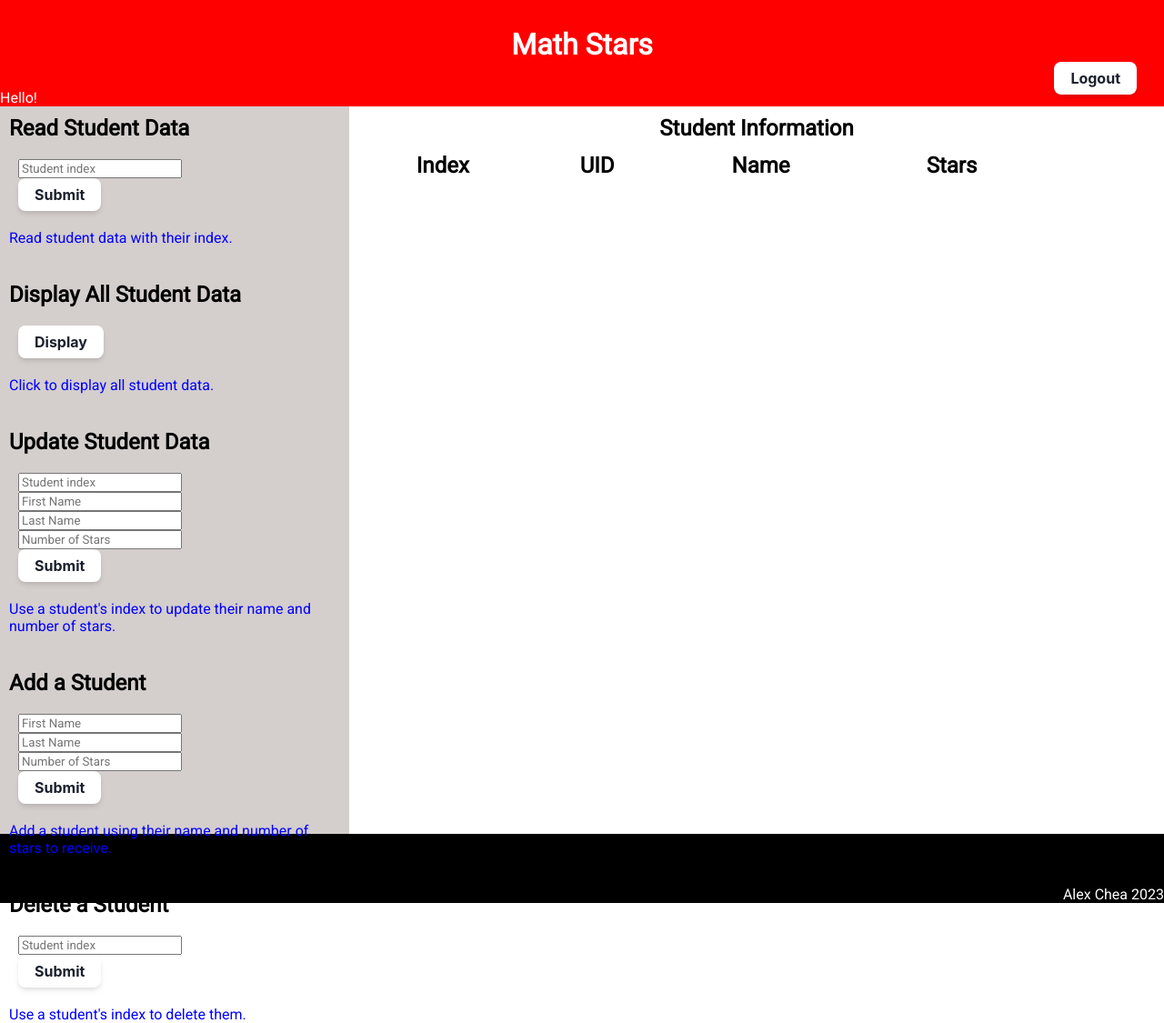
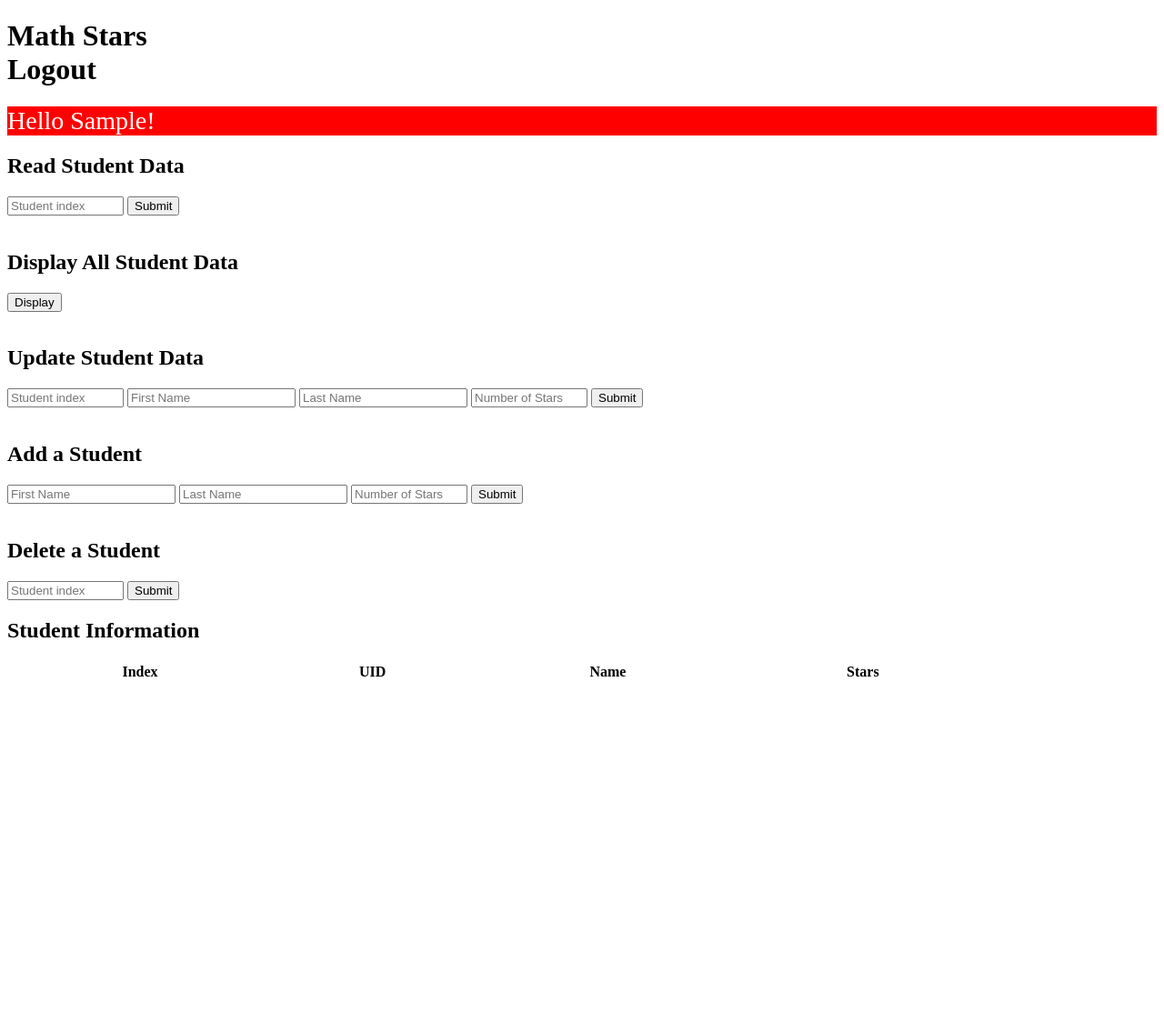
Before and after one commit to cheaseeds/math-stars, a PHP site: page / in a window 1280 px wide. Shown: the whole page at 91% size. After the commit the page ends 744 px from the top, so only its background shows below. Run offline with PHP 8.4, Linux system fonts and the light colour scheme; the visitor is signed in with stand-in values (Sample User, id 1); tables that the repository leaves empty or names only in its code hold one stand-in row (values such as "Sample post"); lists and menus that the app fills with data are empty; some libraries are stand-ins or nearby versions.

Commit message:
Removed style section and made table filterable

```diff
--- a/index.php
+++ b/index.php
@@ -1,6 +1,8 @@
 <?php
 
+if (session_status() == PHP_SESSION_NONE) {
     session_start();
+}
 if (!isset($_SESSION['user_id'])) {
     header('Location: login.php');
     exit();
@@ -10,11 +12,20 @@ $servername = "localhost";
 $username = "root";
 $password = "";
 $dbname = "math_stars";
+$userdbname = "math_stars_users";
 $conn = mysqli_connect($servername, $username, $password, $dbname);
+
+mysqli_select_db($conn, $userdbname);
+$user_id = $_SESSION['user_id'];
+$query = "SELECT user_first_name FROM users WHERE uid = '$user_id'";
+$result = mysqli_query($conn, $query);
+$row = mysqli_fetch_assoc($result);
+$user_first_name = $row['user_first_name'];
 
 if (!$conn) {
 	die("Failed to connect to MySQL: " . mysqli_connect_error());
 }
+
 
 
 ?>
@@ -22,135 +33,17 @@ if (!$conn) {
 <!DOCTYPE html>
 <html lang="en">
     <head>
+    <link rel="stylesheet" href="tablesorter-master/tablesorter-master/dist/css/theme.default.min.css">
+
+    <link rel="stylesheet" type="text/css" href="styles/index-style.css">
     <link rel="preconnect" href="https://fonts.googleapis.com">
     <link rel="preconnect" href="https://fonts.gstatic.com" crossorigin>
     <link href="https://fonts.googleapis.com/css2?family=Roboto&display=swap" rel="stylesheet">
         <title>Mathnasium Stars</title>
         <style>
-            * {
-                font-family: 'Roboto', sans-serif;
-            }
-            h1 {
-
-                text-align: center;
-                font-size: 2rem;
-                padding: 30px;
-                background-color: red;
-                color: white;
-                border: 0;
-                margin: 0;
-            }
-            h2 {
-                margin: 10px;
-            }
-            body {
-                margin: auto;
-            }
-            button {
-                cursor: pointer;
-            }
-            td {
-                text-align: center;
-            }
-            p {
-                color: blue;
-                margin: auto;
-            }
-            #desc {
-                margin: 10px;
-            }
-            #table-title {
-                text-align: center;
-            }
-            input {
-                width: 50%;
-            }
-            input:focus {
-                background-color: lightblue;
-            }
-            form {
-                margin: 20px;
-            }
-            .row:after {
-                content: "";
-                display: table;
-                clear: both;
-            }
             {
                 box-sizing: content-box;
             }
-            .column-buttons {
-                float: left;
-                width: 30%;
-                background-color:#d4cecd;
-                height: 100vh;
-            }
-            .column-table {
-                float: right;
-                width: 70%;
-                background-color: white;
-                height: 100vh;
-            }
-            th {
-                font-size: 1.5rem;
-            }
-            .button-47 {
-                align-items: center;
-                background: #FFFFFF;
-                border: 0 solid #E2E8F0;
-                box-shadow: 0 4px 6px -1px rgba(0, 0, 0, 0.1), 0 2px 4px -1px rgba(0, 0, 0, 0.06);
-                box-sizing: border-box;
-                color: #1A202C;
-                display: inline-flex;
-                font-family: Inter, sans-serif;
-                font-size: 1rem;
-                font-weight: 700;
-                height: 16px;
-                justify-content: center;
-                line-height: 24px;
-                overflow-wrap: break-word;
-                padding: 18px;
-                text-decoration: none;
-                width: auto;
-                border-radius: 8px;
-                cursor: pointer;
-                user-select: none;
-                -webkit-user-select: none;
-                touch-action: manipulation;
-            }
-            footer {
-                color: white;
-                text-align: right;
-                background-color: black;
-                height: auto;
-                width: auto;
-            }
-            a {
-                float: right;
-                align-items: center;
-                background: #FFFFFF;
-                border: 0 solid #E2E8F0;
-                box-shadow: 0 4px 6px -1px rgba(0, 0, 0, 0.1), 0 2px 4px -1px rgba(0, 0, 0, 0.06);
-                box-sizing: border-box;
-                color: #1A202C;
-                display: inline-flex;
-                font-family: Inter, sans-serif;
-                font-size: 1rem;
-                font-weight: 700;
-                height: 16px;
-                justify-content: center;
-                line-height: 24px;
-                overflow-wrap: break-word;
-                padding: 18px;
-                text-decoration: none;
-                width: auto;
-                border-radius: 8px;
-                cursor: pointer;
-                user-select: none;
-                -webkit-user-select: none;
-                touch-action: manipulation;
-        }
-
         </style>
 </head>
 
@@ -161,88 +54,85 @@ if (!$conn) {
                 <a onclick="location.href='logout.php'">Logout</a>
                 <div>
         </h1>
-
     </header>
-    <p style="color: white; background-color: red; border: 0; margin: 0" >
-        Hello!
+    <p style="color: white; background-color: red; border: 0; margin: 0; font-size: 1.75rem" >
+        Hello <?php echo $user_first_name;?>!
     </p>
 
-    <!--
-    Form for reading student data providing it with an input type of "number" and a button
-    -->
-
-
     <div class="row">
+        <div class="container">
             <div class="column-buttons">
+                <div class="form-container">
                     <h2>Read Student Data</h2>
                     <form method="post" action="call_routine.php">
                         <input type="hidden" name="routine" value="read_student">
                         <input type="number" name="s_idx" id="s_idx" min="0" max="99999999999" placeholder="Student index">
-                <br>
+
                         <button class="button-47" type="submit">Submit</button>
                     </form>
-            <p id="desc">Read student data with their index.</p>
+                </div>
+
                 <br>
 
+                <div class="form-container">
                     <h2>Display All Student Data</h2>
                     <form method="post" action="call_routine.php">
                         <input type="hidden" name="routine" value="read_all_student">
+
                         <button class="button-47" type="submit">Display</button>
                     </form>
-            <p id="desc">Click to display all student data.</p>
+                </div>
+
                 <br>
 
+                <div class="form-container">
                     <h2>Update Student Data</h2>
                     <form method="post" action="call_routine.php">
                         <input type="hidden" name="routine" value="update_student">
                         <input type="number" name="s_u_idx" id="s_u_idx" min="0" max="99999999999" placeholder="Student index">
-                <br>
+
                         <input type="text" name="s_u_first_name" id="s_u_first_name"maxlength="255"  placeholder="First Name">
-                <br>
+
                         <input type="text" name="s_u_last_name" id="s_u_last_name" maxlength="255" placeholder="Last Name">
-                <br>
+
                         <input type="number" name="s_u_star_num" id="s_u_star_num" min="0" max="99999999999" placeholder="Number of Stars">
-                <br>
+
                         <button class="button-47" type="submit">Submit</button>
                     </form>
-            <p id="desc">Use a student's index to update their name and number of stars.</p>
+                </div>
+
                 <br>
 
+                <div class="form-container">
                     <h2>Add a Student</h2>
                     <form method="post" action="call_routine.php">
                         <input type="hidden" name="routine" value="add_student">
                         <input type="text" name="s_c_first_name" id="s_c_first_name" maxlength="255" placeholder="First Name">
-                <br>
+
                         <input type="text" name="s_c_last_name" id="s_c_last_name" maxlength="255" placeholder="Last Name">
-                <br>
+
                         <input type="number" name="s_c_star_num" id="s_c_star_num" min="0" max="99999999999" placeholder="Number of Stars">
-                <br>
+
                         <button class="button-47" type="submit">Submit</button>
+
+                    </form>
+                </div>
+
                 <br>
 
-            </form>
-            <p id="desc">Add a student using their name and number of stars to receive.</p>
-            <br>
-
+                <div class="form-container">
                     <h2>Delete a Student</h2>
                     <form method="post" action="call_routine.php">
                         <input type="hidden" name="routine" value="delete_student">
                         <input type="number" name="s_d_idx" id="s_d_idx" min="0" max="99999999999" placeholder="Student index">
-                <br>
+
                         <button class="button-47" type="submit">Submit</button>
                     </form>
-            <p id="desc">Use a student's index to delete them.</p>
-
                 </div>
-
-        <div>
+            </div>
             <div class="column-table">
-
-
                 <h2 id="table-title">Student Information</h2>
-
-
-                <table style="width: 85%" id="my-table">
+                <table style="width: 85%" id="my-table" class="tablesorter">
                     <thead>
                         <tr>
                             <th>Index</th>
@@ -266,15 +156,14 @@ if (!$conn) {
                         ?>
                     </tbody>
                 </table>
-
             </div>
         </div>
     </div>
-
-    <footer>
-    <br><br><br>Alex Chea 2023</footer>
+    <script src="https://code.jquery.com/jquery-3.6.0.min.js"></script>
+    <script src="tablesorter-master/tablesorter-master/dist/js/jquery.tablesorter.min.js"></script>
+    <script>
+        $(function() {
+            $("#my-table").tablesorter();
+        });
+    </script>
 </body>
-
-<script>
-
-</script>
```
Lines whose indentation alone changed are shown as unchanged.
